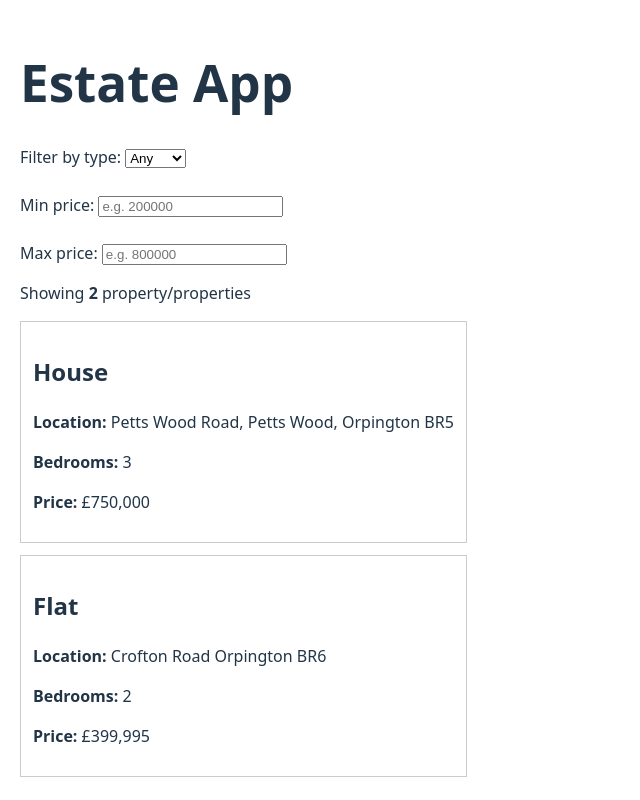
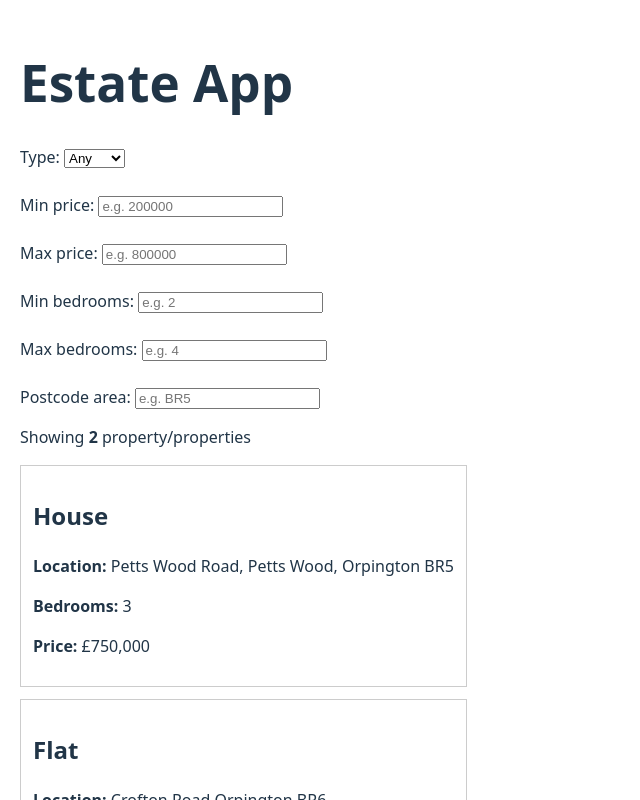
Before and after one commit to hariya003/Adv.Client-side-React-App, a React (Vite) app in the folder react-coursework/: page / in a window 1280 px wide. Shown: the top 800 px of the page, without its empty margins (0-640 px from the left). Built offline with nearby package versions, Linux system fonts and the light colour scheme.

Commit message:
Add bedrooms and postcode filters
Extended the existing client-side filtering to include bedroom range and postcode-area matching while keeping the JSON dataset as the single data source.

```diff
--- a/react-coursework/src/App.jsx
+++ b/react-coursework/src/App.jsx
@@ -8,21 +8,40 @@ function App() {
   const [selectedType, setSelectedType] = useState("Any");
   const [minPrice, setMinPrice] = useState("");
   const [maxPrice, setMaxPrice] = useState("");
+  const [minBeds, setMinBeds] = useState("");
+  const [maxBeds, setMaxBeds] = useState("");
+  const [postcodeArea, setPostcodeArea] = useState("");
 
   const visibleProperties = useMemo(() => {
+    const pc = postcodeArea.trim().toLowerCase();
+
     return allProperties.filter((property) => {
       const matchesType =
         selectedType === "Any" || property.type === selectedType;
 
-      const min = minPrice === "" ? null : Number(minPrice);
-      const max = maxPrice === "" ? null : Number(maxPrice);
+      const minP = minPrice === "" ? null : Number(minPrice);
+      const maxP = maxPrice === "" ? null : Number(maxPrice);
+      const matchesMinPrice = minP === null || property.price >= minP;
+      const matchesMaxPrice = maxP === null || property.price <= maxP;
 
-      const matchesMin = min === null || property.price >= min;
-      const matchesMax = max === null || property.price <= max;
+      const minB = minBeds === "" ? null : Number(minBeds);
+      const maxB = maxBeds === "" ? null : Number(maxBeds);
+      const matchesMinBeds = minB === null || property.bedrooms >= minB;
+      const matchesMaxBeds = maxB === null || property.bedrooms <= maxB;
 
-      return matchesType && matchesMin && matchesMax;
+      const matchesPostcode =
+        pc === "" || property.location.toLowerCase().includes(pc);
+
+      return (
+        matchesType &&
+        matchesMinPrice &&
+        matchesMaxPrice &&
+        matchesMinBeds &&
+        matchesMaxBeds &&
+        matchesPostcode
+      );
     });
-  }, [allProperties, selectedType, minPrice, maxPrice]);
+  }, [allProperties, selectedType, minPrice, maxPrice, minBeds, maxBeds, postcodeArea]);
 
   return (
     <div style={{ padding: "20px" }}>
@@ -30,11 +49,17 @@ function App() {
 
       <TypeFilter
         typeValue={selectedType}
-        minValue={minPrice}
-        maxValue={maxPrice}
+        minPriceValue={minPrice}
+        maxPriceValue={maxPrice}
+        minBedsValue={minBeds}
+        maxBedsValue={maxBeds}
+        postcodeValue={postcodeArea}
         onTypeChange={setSelectedType}
-        onMinChange={setMinPrice}
-        onMaxChange={setMaxPrice}
+        onMinPriceChange={setMinPrice}
+        onMaxPriceChange={setMaxPrice}
+        onMinBedsChange={setMinBeds}
+        onMaxBedsChange={setMaxBeds}
+        onPostcodeChange={setPostcodeArea}
       />
 
       <p>
--- a/react-coursework/src/components/TypeFilter.jsx
+++ b/react-coursework/src/components/TypeFilter.jsx
@@ -1,15 +1,21 @@
 function TypeFilter({
   typeValue,
-  minValue,
-  maxValue,
+  minPriceValue,
+  maxPriceValue,
+  minBedsValue,
+  maxBedsValue,
+  postcodeValue,
   onTypeChange,
-  onMinChange,
-  onMaxChange,
+  onMinPriceChange,
+  onMaxPriceChange,
+  onMinBedsChange,
+  onMaxBedsChange,
+  onPostcodeChange,
 }) {
   return (
     <div style={{ marginBottom: "16px" }}>
       <label>
-        Filter by type:{" "}
+        Type:{" "}
         <select value={typeValue} onChange={(e) => onTypeChange(e.target.value)}>
           <option value="Any">Any</option>
           <option value="House">House</option>
@@ -23,8 +29,8 @@ function TypeFilter({
         Min price:{" "}
         <input
           type="number"
-          value={minValue}
-          onChange={(e) => onMinChange(e.target.value)}
+          value={minPriceValue}
+          onChange={(e) => onMinPriceChange(e.target.value)}
           placeholder="e.g. 200000"
         />
       </label>
@@ -35,9 +41,45 @@ function TypeFilter({
         Max price:{" "}
         <input
           type="number"
-          value={maxValue}
-          onChange={(e) => onMaxChange(e.target.value)}
+          value={maxPriceValue}
+          onChange={(e) => onMaxPriceChange(e.target.value)}
           placeholder="e.g. 800000"
+        />
+      </label>
+
+      <br /><br />
+
+      <label>
+        Min bedrooms:{" "}
+        <input
+          type="number"
+          value={minBedsValue}
+          onChange={(e) => onMinBedsChange(e.target.value)}
+          placeholder="e.g. 2"
+        />
+      </label>
+
+      <br /><br />
+
+      <label>
+        Max bedrooms:{" "}
+        <input
+          type="number"
+          value={maxBedsValue}
+          onChange={(e) => onMaxBedsChange(e.target.value)}
+          placeholder="e.g. 4"
+        />
+      </label>
+
+      <br /><br />
+
+      <label>
+        Postcode area:{" "}
+        <input
+          type="text"
+          value={postcodeValue}
+          onChange={(e) => onPostcodeChange(e.target.value)}
+          placeholder="e.g. BR5"
         />
       </label>
     </div>
```
